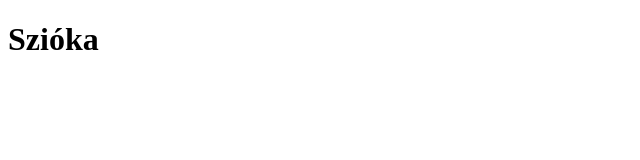
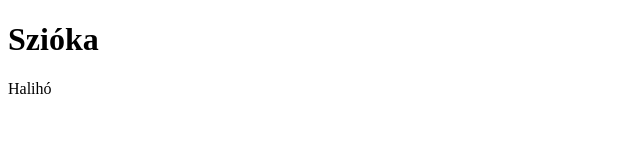
Before and after one commit to hdominik19/25, a plain HTML site: page index.html in a window 1280 px wide. Shown: the full height of the page, 0-640 px from the left. Drawn offline with Linux system fonts and the light colour scheme.

Commit message:
Update index.html

```diff
--- a/index.html
+++ b/index.html
@@ -7,5 +7,6 @@
 </head>
 <body>
     <h1>Szióka</h1>
+    Halihó
 </body>
 </html>
```
